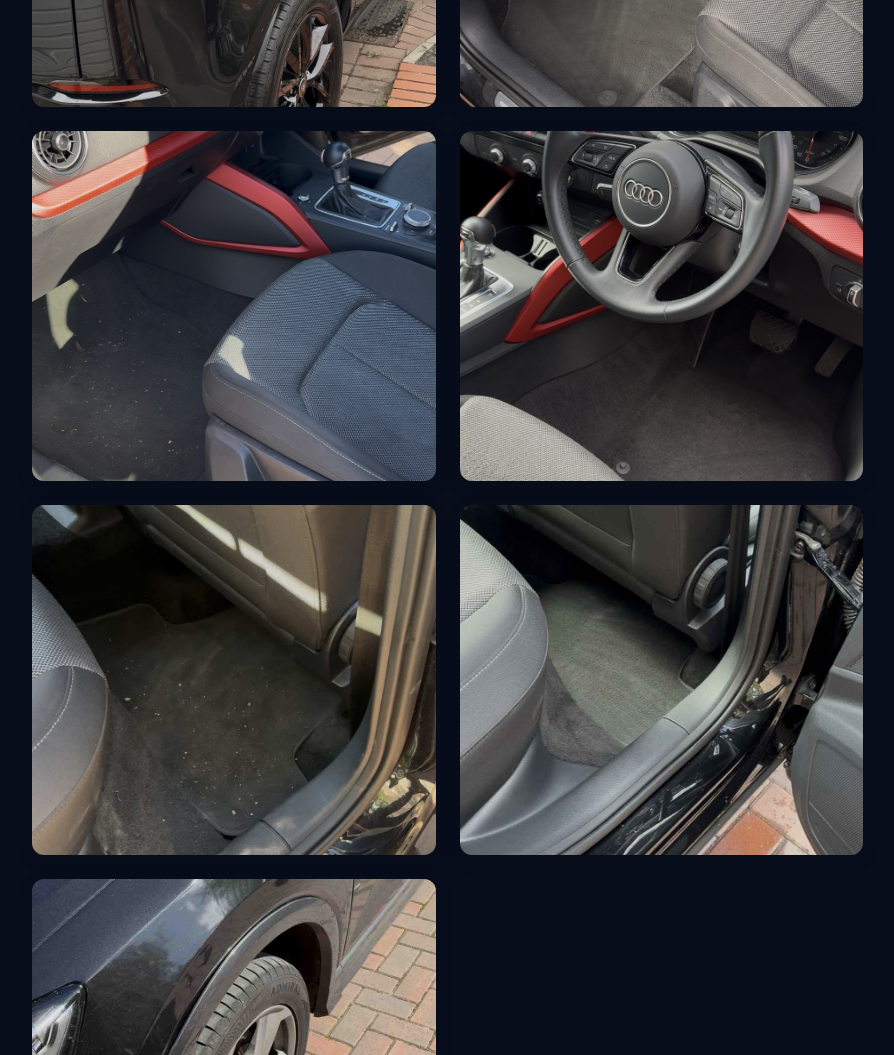
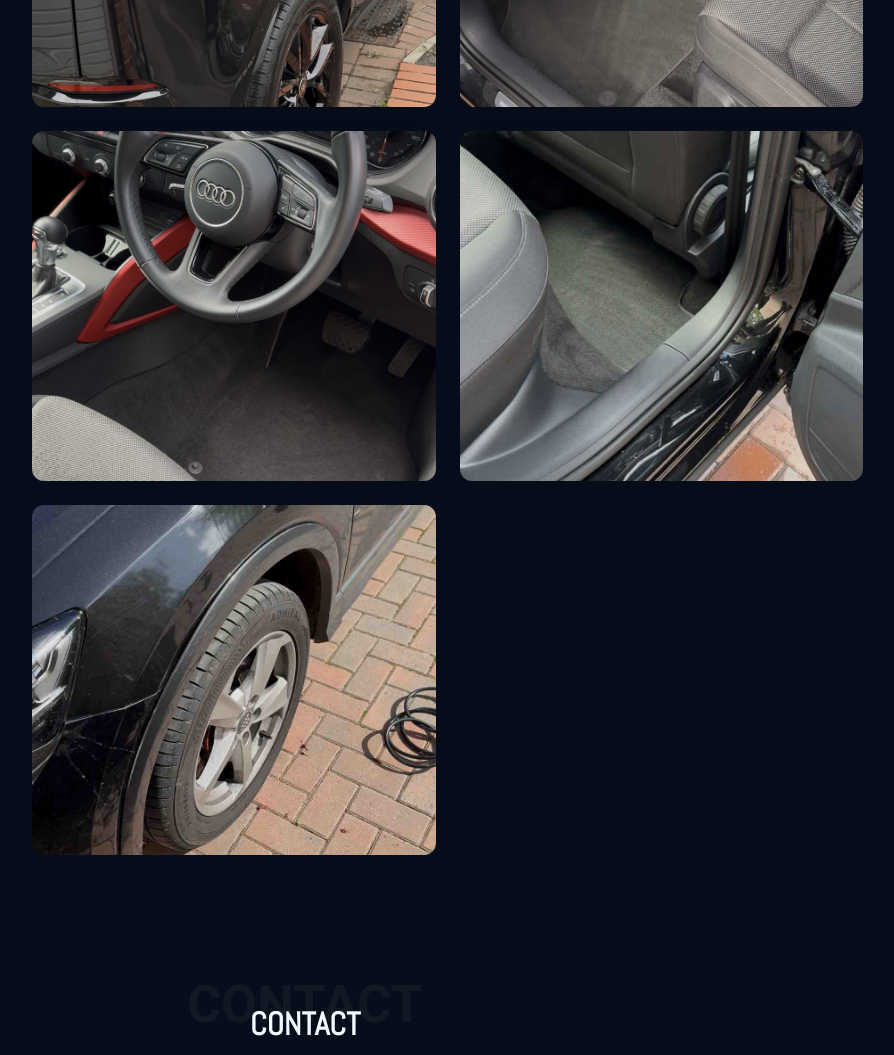
Before and after one commit to AliRaza2224/car-detailing, a plain HTML site: page index.html in a window 1280 px wide. Shown: the part 7640-8695 px from the top of the page, without its empty margins (335-1229 px from the left). Drawn offline with Linux system fonts and the light colour scheme.

Commit message:
resolved issue

```diff
--- a/index.html
+++ b/index.html
@@ -853,7 +853,7 @@
                     </div>
                   </div>
                 </div>
-                <div class="col-lg-6 col-md-6 portfolio-item isotope-item filter-interior">
+                <!-- <div class="col-lg-6 col-md-6 portfolio-item isotope-item filter-interior">
                   <div class="portfolio-wrap">
                     <img src="assets/img/portfolio/19.jpeg" class="img-fluid" alt="Portfolio Image" loading="lazy">
                     <div class="portfolio-info">
@@ -867,7 +867,7 @@
                       </div>
                     </div>
                   </div>
-                </div>
+                </div> -->
                 <div class="col-lg-6 col-md-6 portfolio-item isotope-item filter-interior">
                   <div class="portfolio-wrap">
                     <img src="assets/img/portfolio/20.jpeg" class="img-fluid" alt="Portfolio Image" loading="lazy">
@@ -898,7 +898,7 @@
                     </div>
                   </div>
                 </div> -->
-                <div class="col-lg-6 col-md-6 portfolio-item isotope-item filter-interior">
+                <!-- <div class="col-lg-6 col-md-6 portfolio-item isotope-item filter-interior">
                   <div class="portfolio-wrap">
                     <img src="assets/img/portfolio/22.jpeg" class="img-fluid" alt="Portfolio Image" loading="lazy">
                     <div class="portfolio-info">
@@ -912,7 +912,7 @@
                       </div>
                     </div>
                   </div>
-                </div>
+                </div> -->
                 <div class="col-lg-6 col-md-6 portfolio-item isotope-item filter-interior">
                   <div class="portfolio-wrap">
                     <img src="assets/img/portfolio/23.jpeg" class="img-fluid" alt="Portfolio Image" loading="lazy">
```
